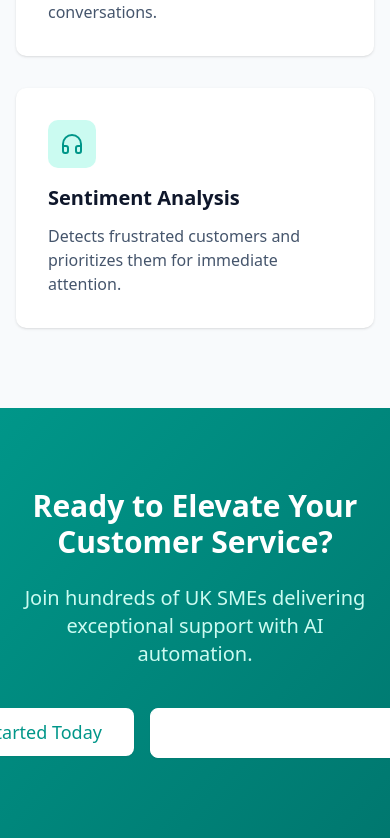
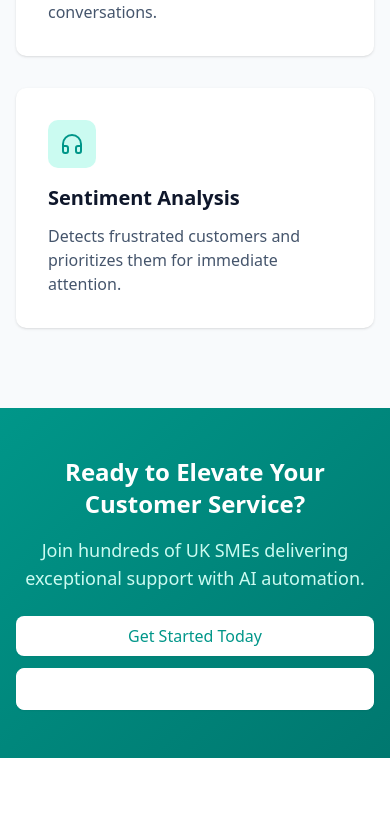
Before and after one commit to H6gvbhYujnhwP/thegreenagents, a React (Vite) app: page /services/customer-service in a window 390 px wide. Shown: the part 3346-4184 px from the top of the page. After the commit the page ends 4104 px from the top, so only its background shows below. Built offline with nearby package versions, Linux system fonts and the light colour scheme.

Commit message:
Fix CTA section buttons on all service pages for mobile - stack vertically and prevent text cutoff

```diff
--- a/src/pages/CustomerServicePage.jsx
+++ b/src/pages/CustomerServicePage.jsx
@@ -132,15 +132,15 @@ function CustomerServicePage() {
       </section>
 
       {/* CTA Section */}
-      <section className="py-20 bg-gradient-to-br from-teal-600 to-teal-700">
+      <section className="py-12 sm:py-16 lg:py-20 bg-gradient-to-br from-teal-600 to-teal-700">
         <div className="max-w-4xl mx-auto px-4 sm:px-6 lg:px-8 text-center">
-          <h2 className="text-3xl md:text-4xl font-bold text-white mb-6">Ready to Elevate Your Customer Service?</h2>
-          <p className="text-xl text-teal-100 mb-10">Join hundreds of UK SMEs delivering exceptional support with AI automation.</p>
-          <div className="flex justify-center gap-4">
-            <Button asChild size="lg" className="bg-white text-teal-600 hover:bg-slate-100 px-8 py-6 text-lg">
+          <h2 className="text-2xl sm:text-3xl md:text-4xl font-bold text-white mb-4 sm:mb-6">Ready to Elevate Your Customer Service?</h2>
+          <p className="text-lg sm:text-xl text-teal-100 mb-6 sm:mb-8 lg:mb-10">Join hundreds of UK SMEs delivering exceptional support with AI automation.</p>
+          <div className="flex flex-col sm:flex-row justify-center gap-3 sm:gap-4">
+            <Button asChild size="lg" className="bg-white text-teal-600 hover:bg-slate-100 px-6 sm:px-8 py-5 sm:py-6 text-base sm:text-lg w-full sm:w-auto touch-manipulation">
               <Link to="/contact">Get Started Today</Link>
             </Button>
-            <Button asChild size="lg" variant="outline" className="border-white text-white hover:bg-teal-500 px-8 py-6 text-lg">
+            <Button asChild size="lg" variant="outline" className="border-white text-white hover:bg-teal-500 px-6 sm:px-8 py-5 sm:py-6 text-base sm:text-lg w-full sm:w-auto touch-manipulation">
               <Link to="/assessment">Free AI Readiness Assessment</Link>
             </Button>
           </div>
--- a/src/pages/DataAnalysisPage.jsx
+++ b/src/pages/DataAnalysisPage.jsx
@@ -216,15 +216,15 @@ function DataAnalysisPage() {
       </section>
 
       {/* CTA Section */}
-      <section className="py-20 bg-gradient-to-br from-teal-600 to-teal-700">
+      <section className="py-12 sm:py-16 lg:py-20 bg-gradient-to-br from-teal-600 to-teal-700">
         <div className="max-w-4xl mx-auto px-4 sm:px-6 lg:px-8 text-center">
-          <h2 className="text-3xl md:text-4xl font-bold text-white mb-6">Ready to Make Data-Driven Decisions?</h2>
-          <p className="text-xl text-teal-100 mb-10">Join hundreds of UK SMEs using AI to turn data into competitive advantage.</p>
-          <div className="flex justify-center gap-4">
-            <Button asChild size="lg" className="bg-white text-teal-600 hover:bg-slate-100 px-8 py-6 text-lg">
+          <h2 className="text-2xl sm:text-3xl md:text-4xl font-bold text-white mb-4 sm:mb-6">Ready to Make Data-Driven Decisions?</h2>
+          <p className="text-lg sm:text-xl text-teal-100 mb-6 sm:mb-8 lg:mb-10">Join hundreds of UK SMEs using AI to turn data into competitive advantage.</p>
+          <div className="flex flex-col sm:flex-row justify-center gap-3 sm:gap-4">
+            <Button asChild size="lg" className="bg-white text-teal-600 hover:bg-slate-100 px-6 sm:px-8 py-5 sm:py-6 text-base sm:text-lg w-full sm:w-auto touch-manipulation">
               <Link to="/contact">Get Started Today</Link>
             </Button>
-            <Button asChild size="lg" variant="outline" className="border-white text-white hover:bg-teal-500 px-8 py-6 text-lg">
+            <Button asChild size="lg" variant="outline" className="border-white text-white hover:bg-teal-500 px-6 sm:px-8 py-5 sm:py-6 text-base sm:text-lg w-full sm:w-auto touch-manipulation">
               <Link to="/assessment">Free AI Readiness Assessment</Link>
             </Button>
           </div>
--- a/src/pages/EmailAutomationPage.jsx
+++ b/src/pages/EmailAutomationPage.jsx
@@ -219,15 +219,15 @@ function EmailAutomationPage() {
       </section>
 
       {/* CTA Section */}
-      <section className="py-20 bg-gradient-to-br from-teal-600 to-teal-700">
+      <section className="py-12 sm:py-16 lg:py-20 bg-gradient-to-br from-teal-600 to-teal-700">
         <div className="max-w-4xl mx-auto px-4 sm:px-6 lg:px-8 text-center">
-          <h2 className="text-3xl md:text-4xl font-bold text-white mb-6">Ready to Automate Your Email Marketing?</h2>
-          <p className="text-xl text-teal-100 mb-10">Join hundreds of UK SMEs who have transformed their email marketing with AI automation.</p>
-          <div className="flex justify-center gap-4">
-            <Button asChild size="lg" className="bg-white text-teal-600 hover:bg-slate-100 px-8 py-6 text-lg">
+          <h2 className="text-2xl sm:text-3xl md:text-4xl font-bold text-white mb-4 sm:mb-6">Ready to Automate Your Email Marketing?</h2>
+          <p className="text-lg sm:text-xl text-teal-100 mb-6 sm:mb-8 lg:mb-10">Join hundreds of UK SMEs who have transformed their email marketing with AI automation.</p>
+          <div className="flex flex-col sm:flex-row justify-center gap-3 sm:gap-4">
+            <Button asChild size="lg" className="bg-white text-teal-600 hover:bg-slate-100 px-6 sm:px-8 py-5 sm:py-6 text-base sm:text-lg w-full sm:w-auto touch-manipulation">
               <Link to="/contact">Get Started Today</Link>
             </Button>
-            <Button asChild size="lg" variant="outline" className="border-white text-white hover:bg-teal-500 px-8 py-6 text-lg">
+            <Button asChild size="lg" variant="outline" className="border-white text-white hover:bg-teal-500 px-6 sm:px-8 py-5 sm:py-6 text-base sm:text-lg w-full sm:w-auto touch-manipulation">
               <Link to="/assessment">Free AI Readiness Assessment</Link>
             </Button>
           </div>
--- a/src/pages/MarketingAutomationPage.jsx
+++ b/src/pages/MarketingAutomationPage.jsx
@@ -240,15 +240,15 @@ function MarketingAutomationPage() {
       </section>
 
       {/* CTA Section */}
-      <section className="py-20 bg-gradient-to-br from-teal-600 to-teal-700">
+      <section className="py-12 sm:py-16 lg:py-20 bg-gradient-to-br from-teal-600 to-teal-700">
         <div className="max-w-4xl mx-auto px-4 sm:px-6 lg:px-8 text-center">
-          <h2 className="text-3xl md:text-4xl font-bold text-white mb-6">Stop Juggling, Start Growing</h2>
-          <p className="text-xl text-teal-100 mb-10">Ready to get your marketing off your to-do list for good? Let our AI Marketing Automation Agent handle the heavy lifting so you can focus on what you do best: running your business. Book your free, no-obligation discovery session today and see how much time and money you could save.</p>
-          <div className="flex justify-center gap-4">
-            <Button asChild size="lg" className="bg-white text-teal-600 hover:bg-slate-100 px-8 py-6 text-lg">
+          <h2 className="text-2xl sm:text-3xl md:text-4xl font-bold text-white mb-4 sm:mb-6">Stop Juggling, Start Growing</h2>
+          <p className="text-lg sm:text-xl text-teal-100 mb-6 sm:mb-8 lg:mb-10">Ready to get your marketing off your to-do list for good? Let our AI Marketing Automation Agent handle the heavy lifting so you can focus on what you do best: running your business. Book your free, no-obligation discovery session today and see how much time and money you could save.</p>
+          <div className="flex flex-col sm:flex-row justify-center gap-3 sm:gap-4">
+            <Button asChild size="lg" className="bg-white text-teal-600 hover:bg-slate-100 px-6 sm:px-8 py-5 sm:py-6 text-base sm:text-lg w-full sm:w-auto touch-manipulation">
               <Link to="/contact">Get Started Today</Link>
             </Button>
-            <Button asChild size="lg" className="bg-white text-teal-600 hover:bg-slate-100 px-8 py-6 text-lg border-2 border-white">
+            <Button asChild size="lg" className="bg-white text-teal-600 hover:bg-slate-100 px-6 sm:px-8 py-5 sm:py-6 text-base sm:text-lg border-2 border-white w-full sm:w-auto touch-manipulation">
               <Link to="/assessment">Free AI Readiness Assessment</Link>
             </Button>
           </div>
```
